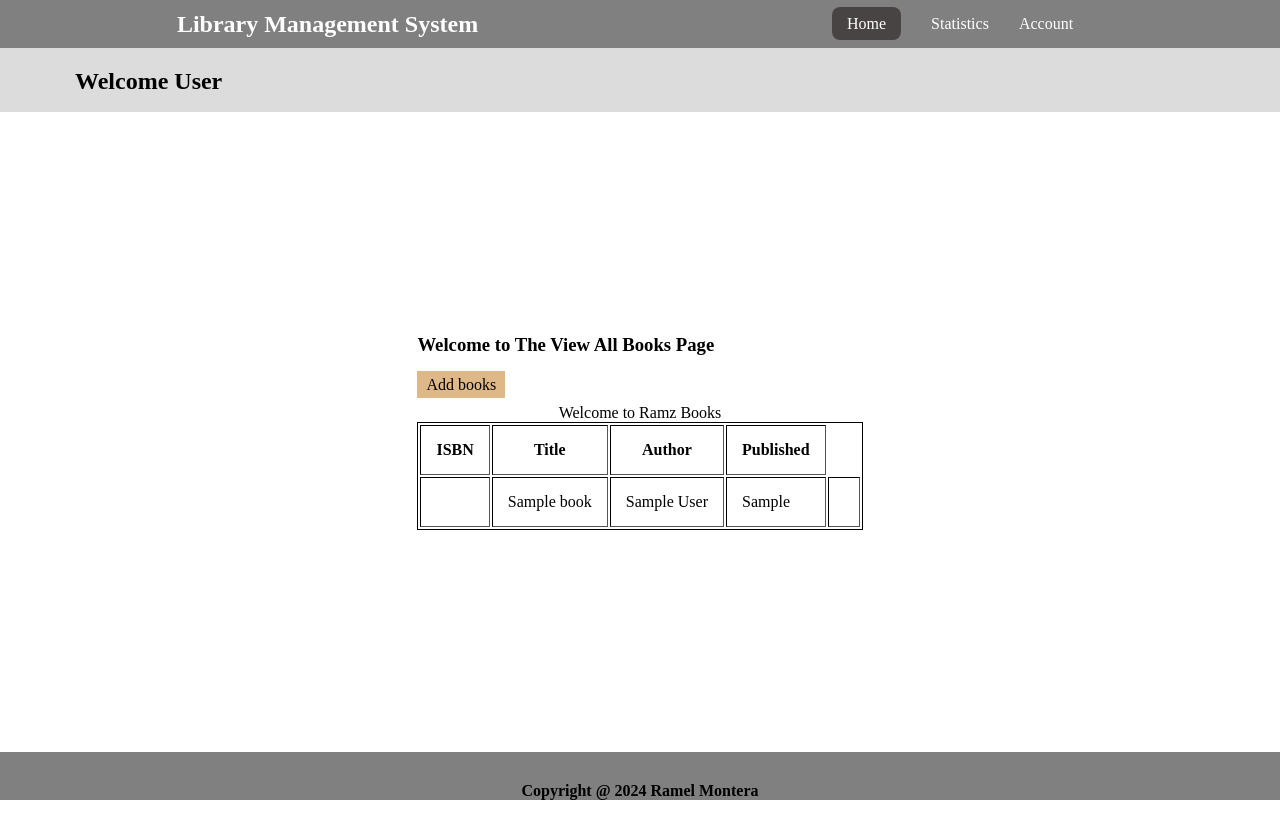
After one commit to LongLiveRam/phplibrarysystem, a PHP site: page /books in a window 1280 px wide. The commit adds this page. Run offline with PHP 8.4, Linux system fonts and the light colour scheme; tables that the repository leaves empty or names only in its code hold one stand-in row (values such as "Sample post"); data that the repository does not hold is empty.

Commit message:
Database create,read functions & comments
- add and show functions for the books (controller show & create)
- add comments to the scripts and files for better understanding

```diff
--- a/Core/config.php
+++ b/Core/config.php
@@ -1,5 +1,6 @@
 <?php
 // used for future credentials of database and other API/services connections that need tokens or secret keys or credentials
+// USERNAME = ramel ,PASSWORD = Ramel_PHPServer!
 return [
   'database' =>
   [
--- a/Core/database.class.php
+++ b/Core/database.class.php
@@ -1,14 +1,15 @@
-<?php //database class connection
-
+<?php
+//database class connection
 namespace Core;
 
-use PDO;
+use PDO; //PDO class used to avoid conflict with our namespace
 use PDOException;
+
 class Database {
-
+  //variables for connection and statement of the query
   private $connection;
   private $stmt;
-
+  //constructor to make the connection to the database with credentials and information about the database
   public function __construct($config, $username, $password)
   {
     try {
@@ -18,39 +19,39 @@ class Database {
       echo "Error: {$e->getMessage()}";
     }
   }
-  //query database
-  public function queryDatabase($query, $data = [])
+  //accepts query from controllers with prepared statements argument data
+  public function queryDatabase($query, $arguments = [])
   {
-
     $this->stmt = $this->connection->prepare($query);
-    $this->stmt->execute($data);
-
+    $this->stmt->execute($arguments);
+    //return the result
     return $this;
   }
+
   // control the functions
   // fetch all
   public function getAllRow()
   {
+    //get all the rows found from a query
     return $this->stmt->fetchAll();
   }
   // fetch one row
   public function getOneRow()
   {
+    //get specific row from a query
     return $this->stmt->fetch();
   }
-  // if there's no return
+  // check if there's a row found and abort if not found
   public function findRow()
   {
     $response = $this->getOneRow();
-
     if(!$response)
     {
       $this->abort(); //404
     }
-
     return $response;
   }
-  //abort function/go to 404 page
+  //native abort function/go to 404 page (also found in utilities.php)
   private function abort($val = 404){
     http_response_code($val);
     require('../view/404.php');
--- a/Core/router.class.php
+++ b/Core/router.class.php
@@ -1,10 +1,11 @@
 <?php //handles all the routing
-
+//namespace implentation
 namespace Core;
 
 Class Router {
+  //stores all the routes/end points (routes.php)
   protected $routes = [];
-
+  //appends routes array of the routes/end points
   private function addRoutes($uri, $controller, $method)
   {
     $this->routes[] = [
@@ -13,42 +14,42 @@ Class Router {
       'method' => $method
     ];
   }
-
+  //listens to GET requests
   public function listenGet($uri, $controller)
   {
     $this->addRoutes($uri, $controller, 'GET');
   }
-
+  //listens to POST requests
   public function listenPost($uri, $controller)
   {
     $this->addRoutes($uri, $controller, 'POST');
   }
-
+  //listens to DELETE requests
   public function listenDelete($uri, $controller)
   {
     $this->addRoutes($uri, $controller, 'DELETE');
   }
-
+  //listens to PATCH requests
   public function listenPatch($uri, $controller)
   {
     $this->addRoutes($uri, $controller, 'PATCH');
   }
-
+  //listens to PUT requests
   public function listenPut($uri, $controller)
   {
     $this->addRoutes($uri, $controller, 'PUT');
   }
-
+  //routes the page to the page depending on the current URI and method
   public function routeTo ($uri, $method = 'GET')
   {
     foreach ($this->routes as $route)
     {
       if ($route['uri'] === $uri && $route['method'] === strtoupper($method))
       {
-        return require goToPath($route['controller']);
+        return require goToPath($route['controller']); //load the controller
       }
     }
-
+    //displays 404 page if there's no controller for the current URI and method passed
     $this->abort();
 
   }
--- a/Core/routes.php
+++ b/Core/routes.php
@@ -1,7 +1,7 @@
-<?php //location where routes/end points of the apps are stored
+<?php
+// location where routes/end points of the apps are stored | controllers views and contains all the logic for the view to display data from database
+$router->listenGet('/books', 'controller/books/show.controller.php');
+$router->listenGet('/books/create','controller/books/create.controller.php');
+$router->listenPost('/books','controller/books/store.controller.php');
 
-$router->listenGet('/', 'controller/books/dashboard.controller.php');
-$router->listenGet('/books/listed/', 'controller/books/listed.controller.php');
-$router->listenGet('/books/unlisted/', 'controller/books/unlisted.controller.php');
-
-$router->listenGet('/accounts/', 'controller/users/account.controller.php');
+$router->listenGet('/accounts', 'controller/users/account.controller.php');
--- a/Core/utilities.php
+++ b/Core/utilities.php
@@ -1,5 +1,5 @@
 <?php
-// check data values from a variable like arrays and stop execution
+// check data values from a variable like arrays and stop execution of script
 function dieDump($var) {
   echo '<pre>';
   var_dump($var);
@@ -7,18 +7,18 @@ function dieDump($var) {
 
   die();
 }
-// checking URI for the links in NAV
+// checking URI for the links in NAV (needs to be updated)
 function uriIs($var) {
   return parse_url($_SERVER['REQUEST_URI'])['path'] == $var;
 }
-
+// if server root is defined, make a basepath which is decalted in index.php
 function goToPath($path)
 {
   return BASE_PATH . $path; // helper function for the router
 }
-
+//load view function (called from the controllers in the controllers folder)
 function loadView($path, $variables = [])
 {
-  extract($variables);
-  require goToPath('view/' . $path);
+  extract($variables); //extract variables from controllers and pass it on the views file that is loaded
+  require goToPath('view/' . $path); //loads the view
 }
--- /dev/null
+++ b/controller/books/create.controller.php
@@ -0,0 +1,5 @@
+<?php
+// displays the create form to add books
+loadView('books/create.view.php', [
+  'sample_variable' => 'Home' // when you have variables to use in the views script, use extract function so view script can see the variables.
+]);
--- a/controller/books/listed.controller.php
+++ /dev/null
@@ -1,3 +0,0 @@
-<?php
-
-loadView('books/listed.view.php');
--- /dev/null
+++ b/controller/books/show.controller.php
@@ -0,0 +1,16 @@
+<?php
+//use database class with namespace Core
+use Core\Database;
+//config file containing the information about the database
+$config = require goToPath('Core/config.php');
+
+//make a new instance of the database with the config, username, and password
+$db = new Database($config['database'], 'ramel', 'Ramel_PHPServer!');
+
+//make a query to the database with helper function in class (go to class to explore the function)
+$response = $db->queryDatabase("SELECT * FROM books")->getAllRow();
+
+//load view from the results from the query with $allBooks variable in view page
+loadView('books/show.view.php', [
+  'allBooks'=> $response
+]);
--- a/public/css/index.css
+++ b/public/css/index.css
@@ -45,7 +45,29 @@ main {
   align-items: center;
 }
 
-.dashboard > div{
+.dashboard h3 {
+  margin-bottom: 20px;
+}
+
+.add-books {
+  padding: 5px 9px;
+  margin: auto 0;
+  text-decoration: none;
+  color: black;
+  background-color: burlywood;
+}
+
+table {
+  margin-top: 10px;
+  border: 1px solid black;
+}
+
+table th,
+table td {
+  padding: 15px;
+}
+
+.dashboard > div {
   margin: 30px auto;
 }
 
--- a/view/404.php
+++ b/view/404.php
@@ -4,11 +4,10 @@
 ?>
 
   <main>
-
     <section class="dashboard">
       <h3>Page Not Found</h3>
       <p>
-        <a href="/">Go Back Home</a>
+        <a href="/books">Go Back Home</a>
       </p>
     </section>
 
--- /dev/null
+++ b/view/books/show.view.php
@@ -0,0 +1,34 @@
+<?php
+  require goToPath('view/partials/head.php');
+  require goToPath('view/partials/nav.php');
+  //view called by the show.controller.php in controllers folder passing $allBooks variable
+?>
+  <main>
+    <section class="dashboard">
+      <h3>Welcome to The View All Books Page</h3>
+      <a href="books/create" class="add-books">Add books</a>
+      <table border="1">
+        <thead>
+          <caption>Welcome to Ramz Books</caption>
+          <th>ISBN</th>
+          <th>Title</th>
+          <th>Author</th>
+          <th>Published</th>
+        </thead>
+        <tbody>
+        <?php foreach($allBooks as $row): ?>
+          <tr>
+            <td><?= $row['ISBN'] ?></td>
+            <td><?= $row['book_name'] ?></td>
+            <td><?= $row['book_author'] ?></td>
+            <td><?= $row['book_published'] ?></td>
+            <td></td>
+          </tr>
+        <?php endforeach ?>
+        </tbody>
+      </table>
+    </section>
+  </main>
+<?php
+  require goToPath('view/partials/footer.php');
+?>
--- a/view/partials/nav.php
+++ b/view/partials/nav.php
@@ -3,9 +3,8 @@
     <h1>Library Management System</h1>
   </div>
   <ul class="nav-items">
-    <li><a href="/" class="<?= uriIs('/') ? 'current-page' : '' ?>">Home</a></li>
-    <li><a href="/books/listed/" class="<?= uriIs('/books/listed/') ? 'current-page' : '' ?>">Listed Books</a></li>
-    <li><a href="/books/unlisted/" class="<?= uriIs('/books/unlisted/') ? 'current-page' : '' ?>">Unlisted Books</a></li>
+    <li><a href="/books" class="<?= uriIs('/books') ? 'current-page' : '' ?>">Home</a></li>
+    <li><a href="/books/statistics" class="<?= uriIs('/books/statistics') ? 'current-page' : '' ?>">Statistics</a></li>
     <li><a href="/account" class="<?= uriIs('/account') ? 'current-page' : '' ?>">Account</a></li>
   </ul>
 </nav>
```
Also changed, not shown: controller/books/dashboard.controller.php (deleted, +0 -7 lines), controller/books/store.controller.php (added, +22 -0 lines), public/index.php (+6 -25 lines), view/books/create.view.php (added, +40 -0 lines), view/books/dashboard.view.php (deleted, +0 -25 lines), view/books/listed.view.php (deleted, +0 -17 lines), controller/books/delete.controller.php (added), controller/books/update.controller.php (renamed from controller/books/unlisted.controller.php).
